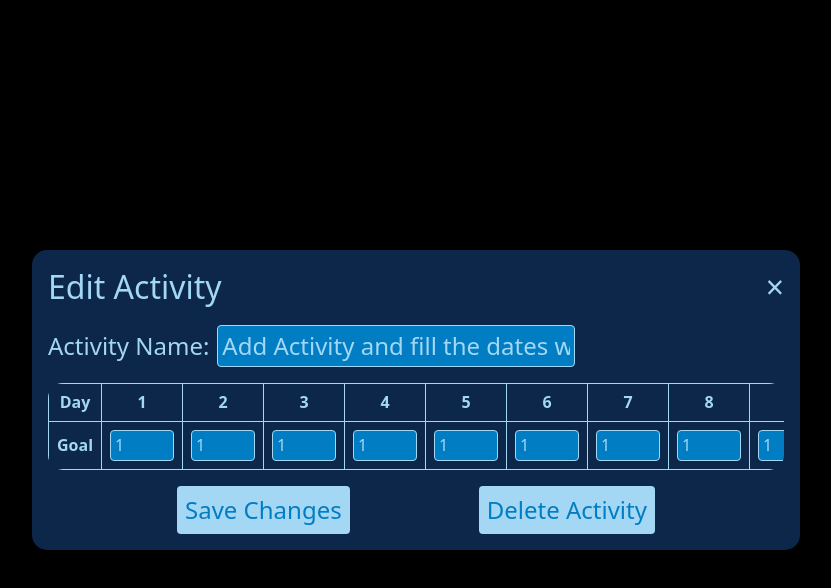
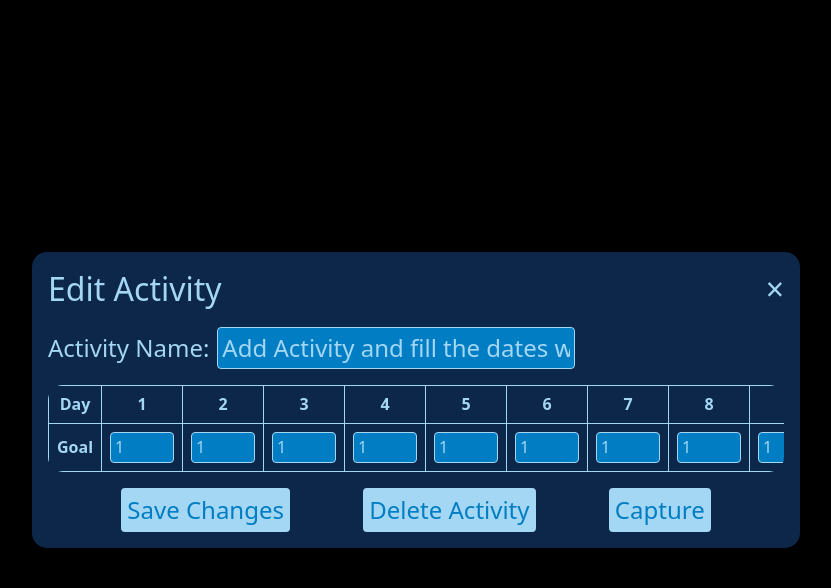
Before and after one commit to DaneVN/REMAX_TrackingApp, a React (Vite) app in the folder app/: page / in a window 1280 px wide. Both pictures are taken after a click on the element 1129 px from the left and 1103 px from the top of the page. Shown: the part 703-1291 px from the top of the page, without its empty margins (224-1055 px from the left). Built offline with nearby package versions, Linux system fonts and the light colour scheme.

Commit message:
dailyCompleted Functionality added

```diff
--- a/app/src/assets/components/main/SheetCard.jsx
+++ b/app/src/assets/components/main/SheetCard.jsx
@@ -7,13 +7,28 @@ export default function SheetCard({ data, updateData }) {
   const [isModalOpen, setModalOpen] = React.useState(false);
   const [selectedActivity, setSelectedActivity] = React.useState(null);
 
+  // Reset dailyCompleted at midnight
+  React.useEffect(() => {
+    const now = new Date();
+    const lastReset = localStorage.getItem("lastReset")
+      ? new Date(localStorage.getItem("lastReset"))
+      : null;
+    if (!lastReset || now.getDate() !== lastReset.getDate()) {
+      const updatedData = data.map((activity) => ({
+        ...activity,
+        dailyCompleted: 0,
+      }));
+      updateData(updatedData);
+      localStorage.setItem("lastReset", now.toISOString());
+    }
+  }, [data, updateData]);
+
   function openModal(activity) {
     if (activity) {
       setSelectedActivity(activity);
     } else {
-      // Dud data
       setSelectedActivity({
-        name: "New Task Name",
+        name: "",
         goalArray: Array(31).fill(0),
         dailyCompleted: 0,
       });
@@ -26,8 +41,7 @@ export default function SheetCard({ data, updateData }) {
   }
 
   function handleSaveChanges(updatedActivity) {
-    //check if activity exists in state yes ? update existing else create
-    if (!data.find((a) => a.name == updatedActivity.name)) {
+    if (!data.find((a) => a.name === updatedActivity.name)) {
       const newData = [...data, updatedActivity];
       updateData(newData);
     } else {
@@ -44,6 +58,18 @@ export default function SheetCard({ data, updateData }) {
     updateData(newData);
     setModalOpen(false);
   }
+
+  function handleActivityInc() {
+    if (selectedActivity) {
+      const newData = data.map((activity) =>
+        activity === selectedActivity
+          ? { ...activity, dailyCompleted: activity.dailyCompleted + 1 }
+          : activity
+      );
+      updateData(newData);
+    }
+  }
+
   return (
     <section className="h-[90vh] bg-[var(--cl-1)] p-2.5 rounded-[15px] sm:col-start-2 sm:col-span-2">
       <div className="bg-[var(--cl-2)] h-5/6 max-w-full m-1 rounded-[15px] mb-4">
@@ -55,6 +81,7 @@ export default function SheetCard({ data, updateData }) {
         closeModal={closeModal}
         onSaveChanges={handleSaveChanges}
         onDeleteActivity={handleDeleteActivity}
+        onActivityInc={handleActivityInc}
       />
       <button
         onClick={() => openModal()}
--- a/app/src/assets/elements/ActivityModal.jsx
+++ b/app/src/assets/elements/ActivityModal.jsx
@@ -7,6 +7,7 @@ export default function ActivityModal({
   closeModal,
   onSaveChanges,
   onDeleteActivity,
+  onActivityInc,
 }) {
   if (!isOpen) return null;
   // eslint-disable-next-line react-hooks/rules-of-hooks
@@ -91,15 +92,21 @@ export default function ActivityModal({
         <div className="flex justify-evenly mt-4">
           <button
             onClick={() => onSaveChanges(updatedActivity)}
-            className="bg-[var(--cl-2)] text-[var(--cl-1)] p-2 rounded"
+            className="bg-[var(--cl-2)] text-[var(--cl-1)] p-1.5 rounded"
           >
             Save Changes
           </button>
           <button
             onClick={onDeleteActivity}
-            className="bg-[var(--cl-2)] text-[var(--cl-1)] p-2 rounded"
+            className="bg-[var(--cl-2)] text-[var(--cl-1)] p-1.5 rounded"
           >
             Delete Activity
+          </button>
+          <button
+            onClick={onActivityInc}
+            className="bg-[var(--cl-2)] text-[var(--cl-1)] p-1.5 rounded"
+          >
+            Capture
           </button>
         </div>
       </div>
```
